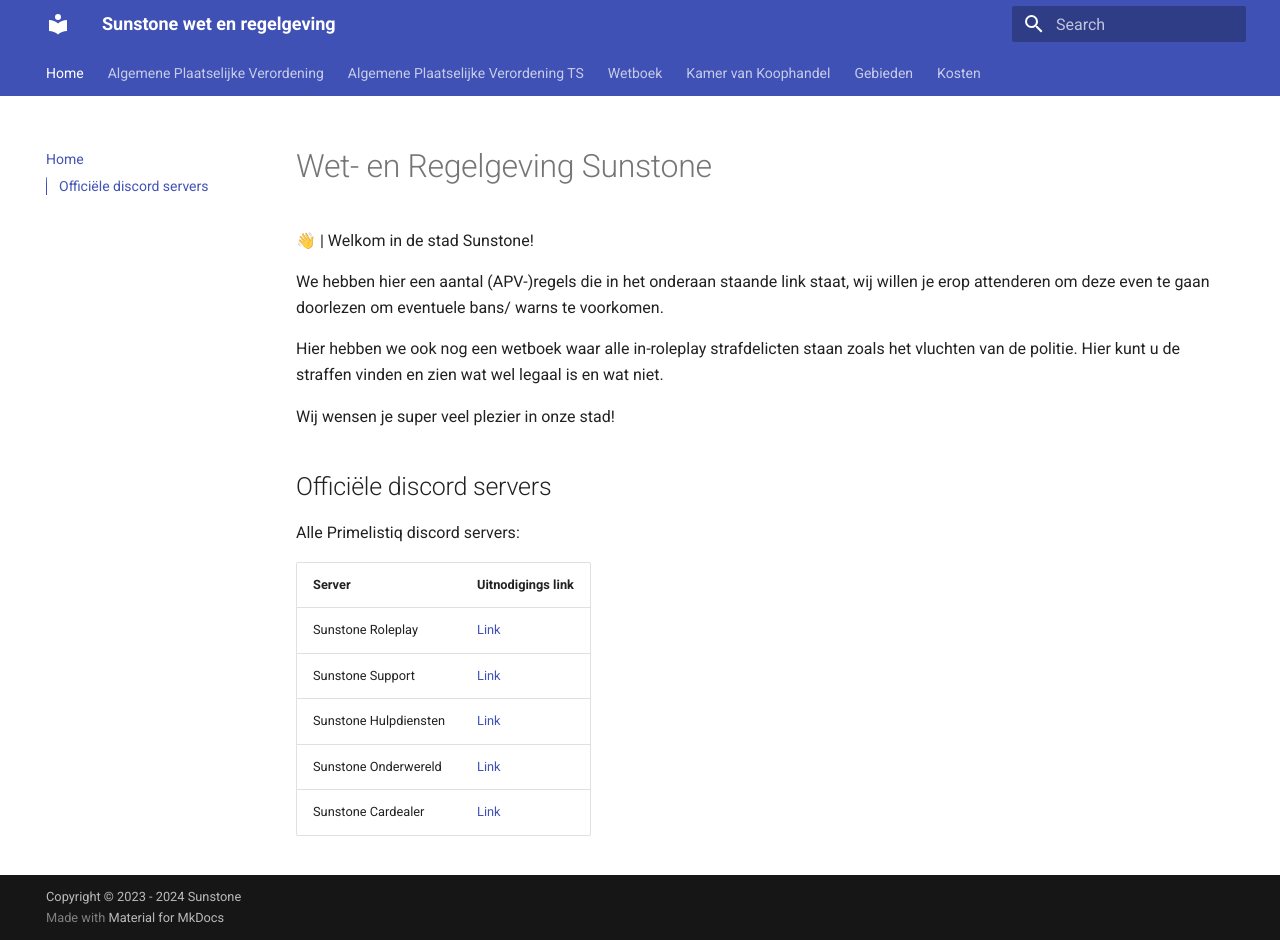
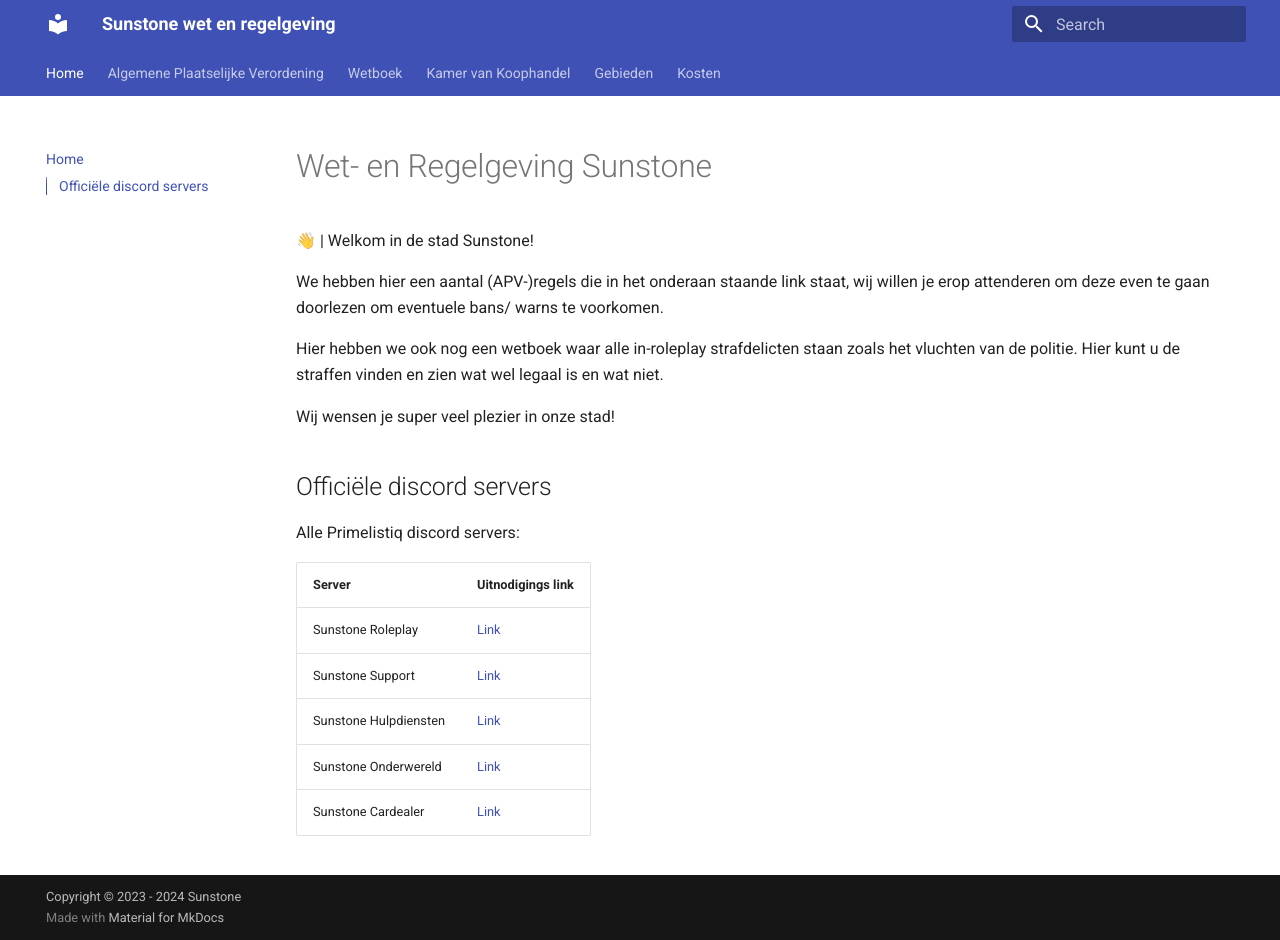
Before and after one commit to mickjoel/wetboek.sunstone, an MkDocs documentation site: the page built from docs/index.md, in a window 1280 px wide and 940 px high. Built offline with MkDocs 1.6.1 and Material for MkDocs 9.7.7, drawn with Linux system fonts in a browser that asks for light colours.

Commit message:
Update mkdocs.yml

```diff
--- a/mkdocs.yml
+++ b/mkdocs.yml
@@ -17,7 +17,6 @@
 nav:
   - Home: index.md
   - Algemene Plaatselijke Verordening: apv.md
-  - Algemene Plaatselijke Verordening TS: apvts.md
   - Wetboek: wetboek.md
   - Kamer van Koophandel: bedrijven.md
   - Gebieden: risico-gebieden.md
```
